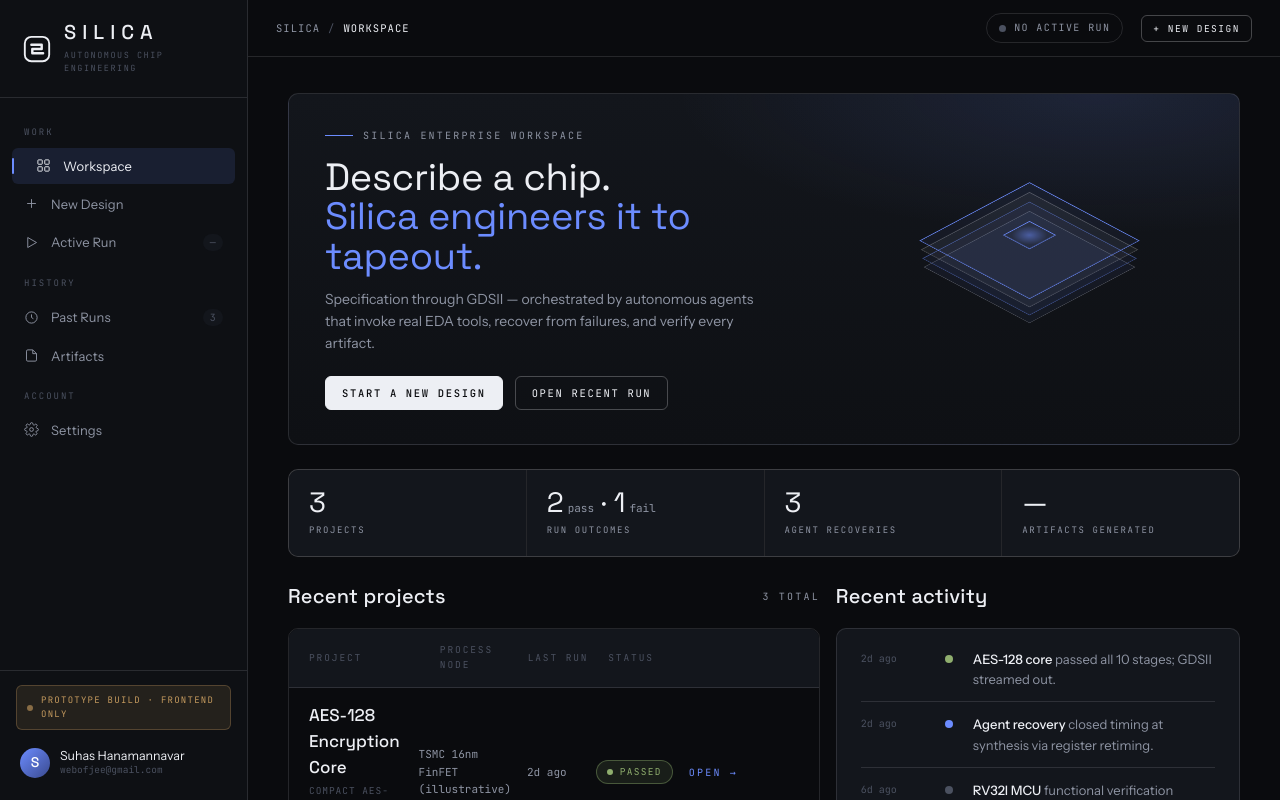
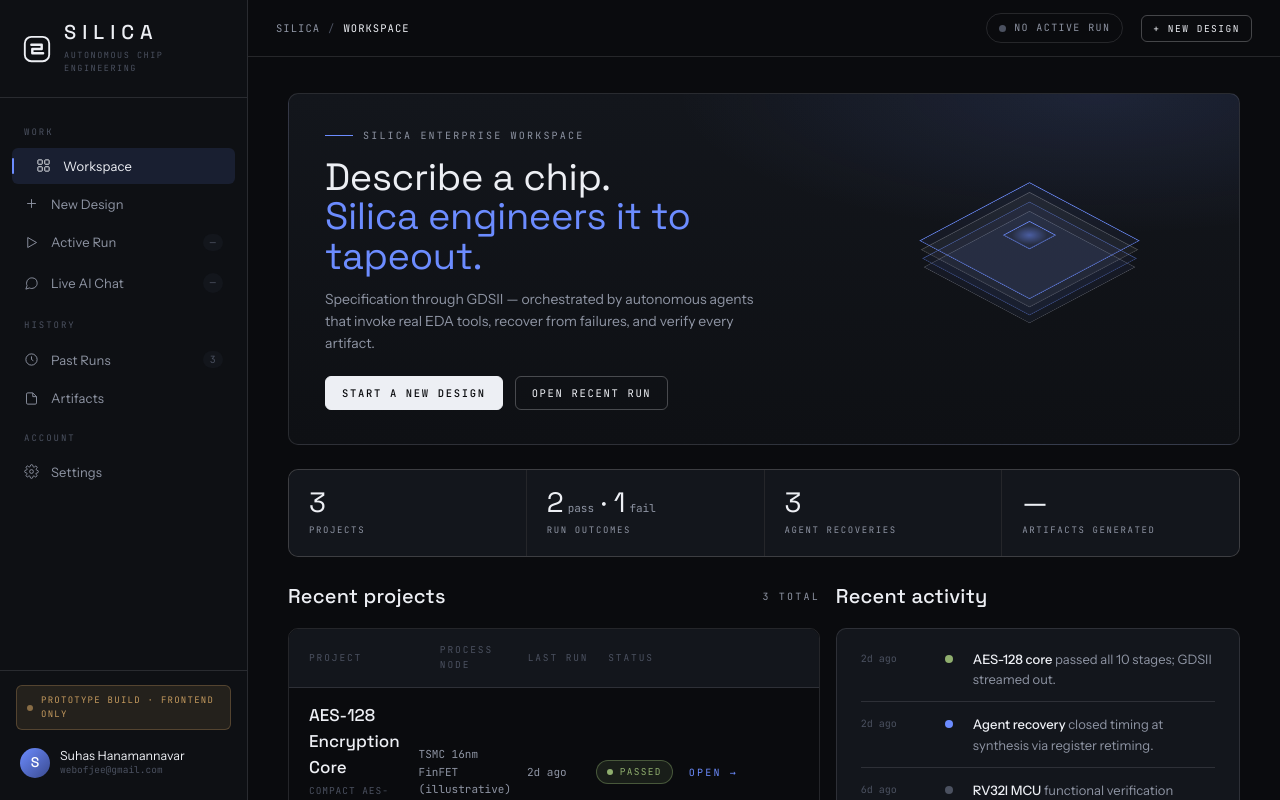
Before and after one commit to SuhasHanamannavar/silica, a website: page app.html in a window 1280 px wide. Drawn offline with Linux system fonts and the light colour scheme; no server answers.

Commit message:
Wire Vercel frontend to live EDA backend: /api rewrite proxy to EC2 (3.93.61.248), add Live AI Chat nav link, cache headers for app assets

```diff
--- a/app.html
+++ b/app.html
@@ -36,6 +36,11 @@
         Active Run
         <span class="count" id="nav-run-count">—</span>
       </button>
+      <a class="nav-item" href="chat.html" style="text-decoration:none">
+        <svg viewBox="0 0 24 24" width="15" height="15" fill="none" stroke="currentColor" stroke-width="1.5"><path d="M21 11.5a8.38 8.38 0 0 1-.9 3.8 8.5 8.5 0 0 1-7.6 4.7 8.38 8.38 0 0 1-3.8-.9L3 21l1.9-5.7a8.38 8.38 0 0 1-.9-3.8 8.5 8.5 0 0 1 4.7-7.6 8.38 8.38 0 0 1 3.8-.9h.5a8.48 8.48 0 0 1 8 8v.5z"/></svg>
+        Live AI Chat
+        <span class="count" id="nav-backend">—</span>
+      </a>
       <div class="group-label">History</div>
       <button class="nav-item" data-view="history">
         <svg viewBox="0 0 24 24"><circle cx="12" cy="12" r="9"/><path d="M12 7v5l3 2"/></svg>
```
Also changed, not shown: vercel.json.
